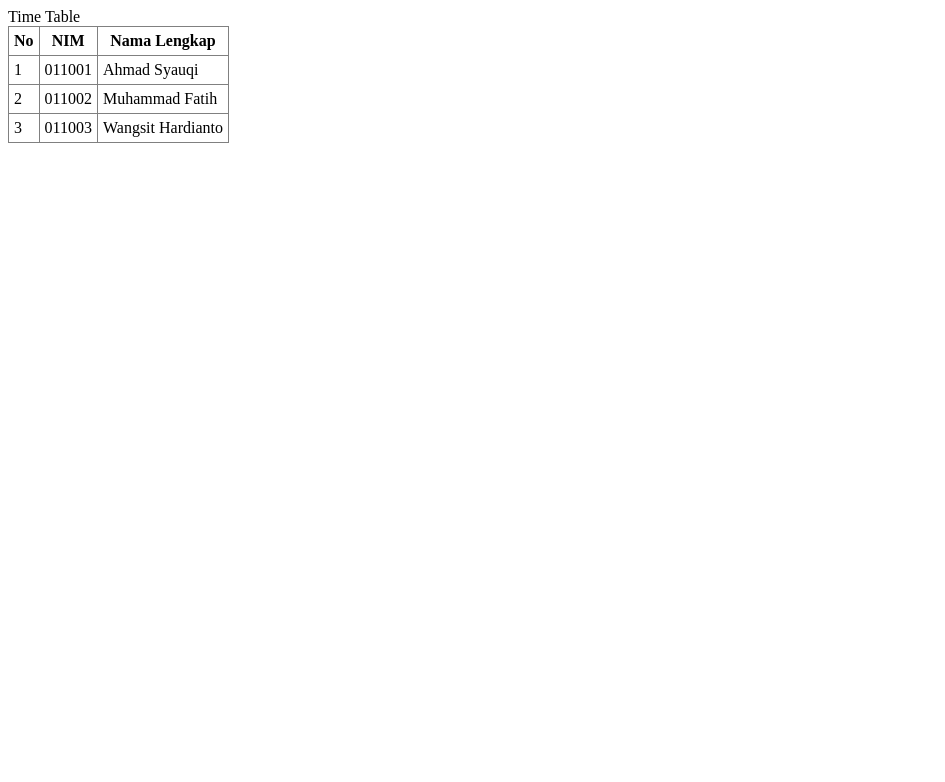
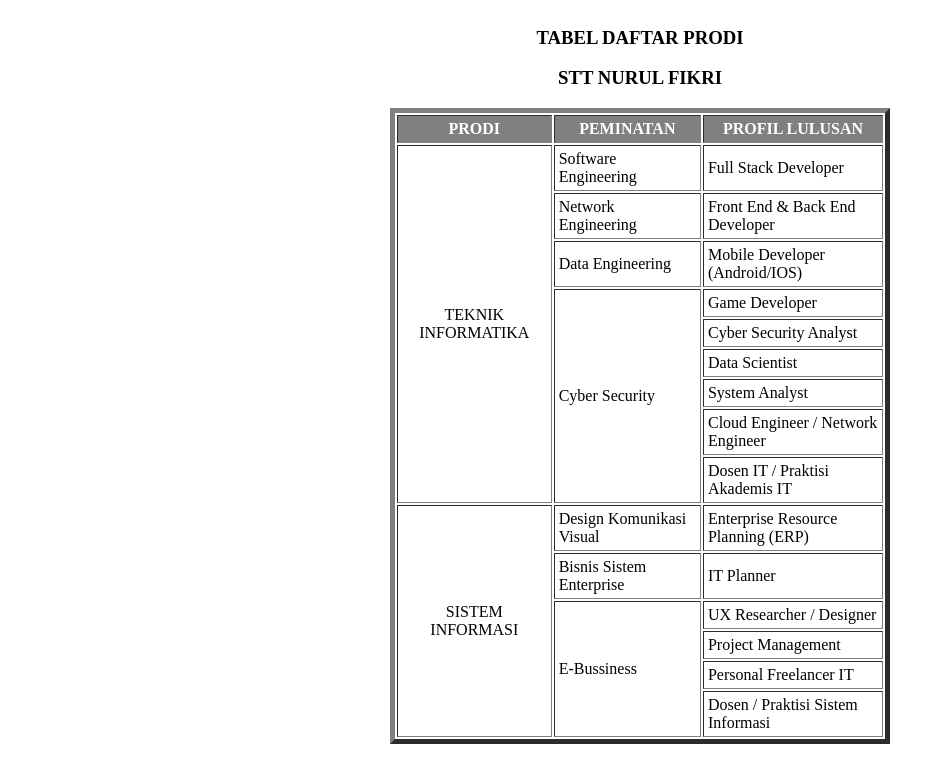
Before and after one commit to hamzahmuhammad/webpro19, a plain HTML site: page praktikum02/lat-table.html in a window 1280 px wide. Shown: the whole page, without its empty margins (0-945 px from the left). Drawn offline with Linux system fonts and the light colour scheme.

Commit message:
praktikum02

```diff
--- /dev/null
+++ b/praktikum02/Style.css
@@ -0,0 +1,23 @@
+*{
+    margin: 0;
+    padding: 0;
+}
+
+body{
+    background: #00aeff;
+    text-align: center;
+}
+
+section{
+    margin: 100px auto;
+}
+
+section img{
+    border-radius: 500px;
+    white-space: normal;
+    border: 10px solid #fff;
+}
+
+p{
+    word-spacing: 10px;
+}
--- a/praktikum02/lat-table.html
+++ b/praktikum02/lat-table.html
@@ -4,33 +4,67 @@
         <title>Latihan Table</title>
     </head>
     <body>
-        <caption>Time Table</caption>
-        <tr>
-        <table border ="1" style="border-collapse:collapse;" cellpadding="5git">
-            <thead>
-             <tr>
-             <th>No</th>
-             <th>NIM</th>
-            <th>Nama Lengkap</th>
-             </tr>
-            </thead>
-            <tbody>
-             <tr>
-             <td>1</td>
-             <td>011001</td>
-             <td>Ahmad Syauqi</td>
+        <table border="5" cellpadding="4" width="500" align="center">
+            <caption align="top"><h3><b>TABEL DAFTAR PRODI <p>STT NURUL FIKRI</p></b></h3></caption>
+            <tr bgcolor="grey" style="color: white;">
+                <th>PRODI</th>
+                <th>PEMINATAN</th>
+                <th>PROFIL LULUSAN</th>
             </tr>
             <tr>
-             <td>2</td>
-             <td>011002</td>
-             <td>Muhammad Fatih</td>
+                <td rowspan="9" align="center">TEKNIK INFORMATIKA</td>
+                <td >Software Engineering</td>
+                <td>Full Stack Developer</td>
             </tr>
             <tr>
-            <td>3</td>
-            <td>011003</td>
-            <td>Wangsit Hardianto</td>
+                <td>Network Engineering</td>
+                <td>Front End & Back End Developer</td>
             </tr>
-            </tbody>
+            <tr>
+                <td>Data Engineering</td>
+                <td>Mobile Developer (Android/IOS)</td>
+            </tr>
+            <tr>
+                <td rowspan="6">Cyber Security</td>
+                <td>Game Developer</td>
+            </tr>
+            <tr>
+                <td>Cyber Security Analyst</td>
+            </tr>
+            <tr>
+                <td>Data Scientist</td>
+            </tr>
+            <tr>
+                <td>System Analyst</td>
+            </tr>
+            <tr>
+                <td>Cloud Engineer / Network Engineer</td>
+            </tr>
+            <tr>
+                <td>Dosen IT / Praktisi Akademis IT</td>
+            </tr>
+            <tr>
+                <td rowspan="6" align="center">SISTEM INFORMASI</td>
+                <td>Design Komunikasi Visual</td>
+                <td>Enterprise Resource Planning (ERP)</td>
+            </tr>
+            <tr>
+                <td>Bisnis Sistem Enterprise</td>
+                <td>IT Planner</td>
+            </tr>
+            <tr>
+                <td rowspan="4">E-Bussiness</td>
+                <td>UX Researcher / Designer</td>
+            </tr>
+            <tr>
+                <td>Project Management</td>
+            </tr>
+            <tr>
+                <td>Personal Freelancer IT</td>
+            </tr>
+            <tr>
+                <td>Dosen / Praktisi Sistem Informasi</td>
+            </tr>
         </table>
     </body>
 </html>
```
Also changed, not shown: praktikum02/index.html (+10 -4 lines), praktikum02/Foto Saya.png (added). Lines whose indentation alone changed are shown as unchanged.
